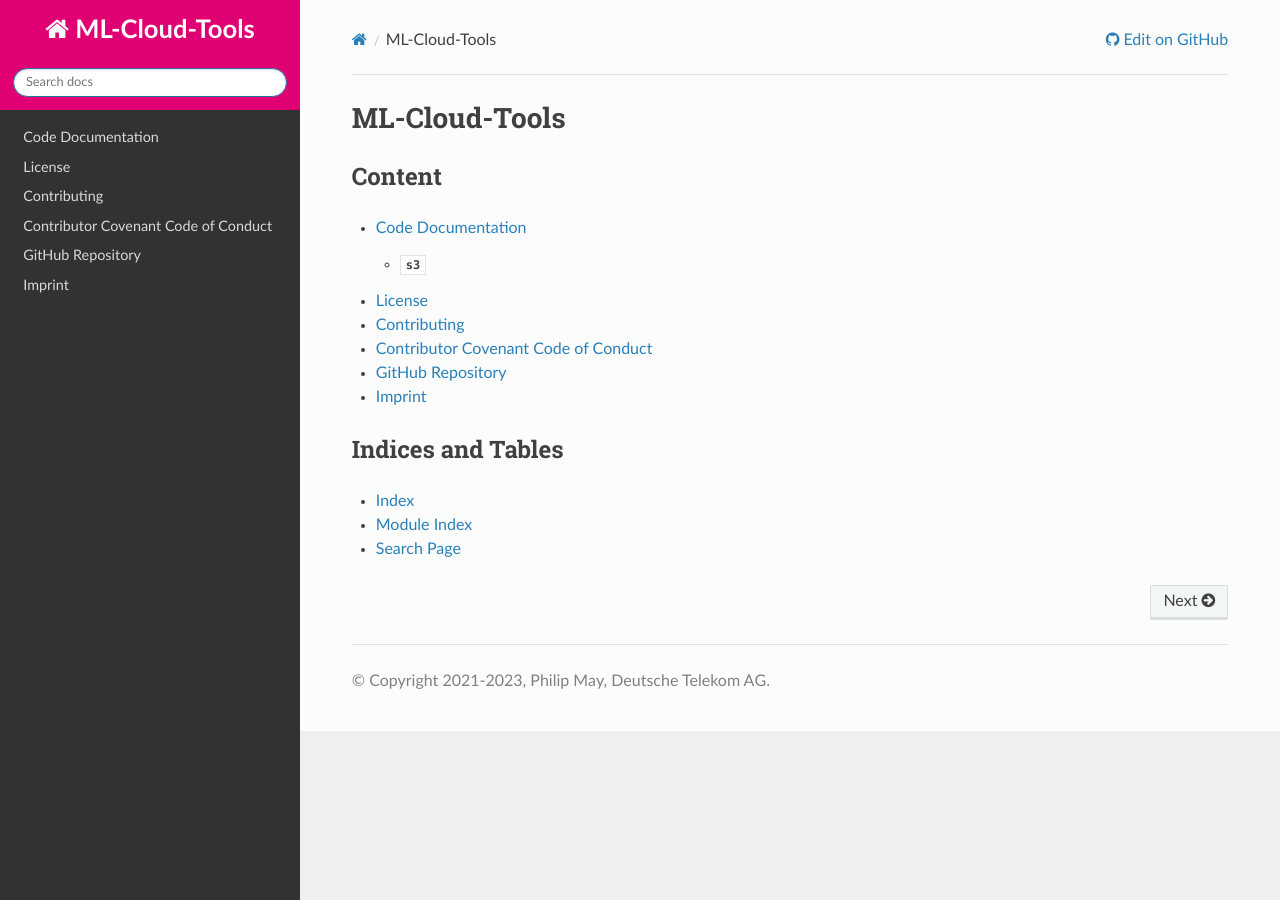
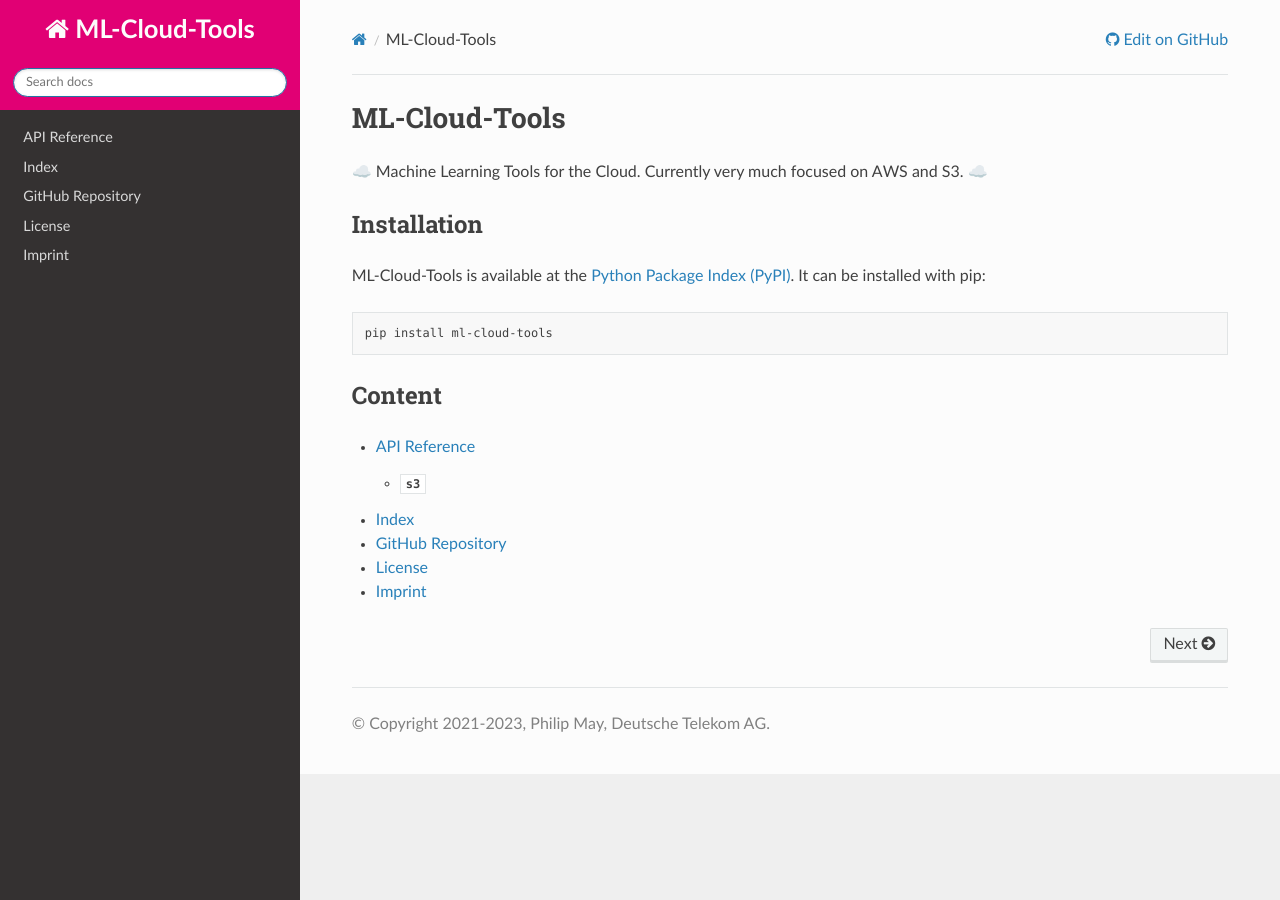
Before and after one commit to telekom/ml-cloud-tools, a Sphinx documentation site: the page built from docs/source/index.rst, in a window 1280 px wide. Built offline with Sphinx 7.4.7 and the Read the Docs theme 2.0.0, drawn with Linux system fonts in a browser that asks for light colours.

Commit message:
improve sphinx

```diff
--- a/docs/source/code-doc.rst
+++ b/docs/source/api-reference.rst
@@ -1,9 +1,9 @@
-Code Documentation
-==================
+API Reference
+=============
 
 .. toctree::
    :glob:
    :titlesonly:
    :maxdepth: 1
 
-   code-doc/*
+   api-reference/*
--- a/docs/source/index.rst
+++ b/docs/source/index.rst
@@ -1,5 +1,17 @@
 ML-Cloud-Tools
 ==============
+
+☁️ Machine Learning Tools for the Cloud. Currently very much focused on AWS and S3. ☁️
+
+Installation
+------------
+
+ML-Cloud-Tools is available at the `Python Package Index (PyPI) <https://pypi.org/project/ml-cloud-tools/>`__.
+It can be installed with pip:
+
+.. code-block:: bash
+
+   pip install ml-cloud-tools
 
 Content
 -------
@@ -8,16 +20,8 @@
    :glob:
    :maxdepth: 2
 
-   code-doc
+   api-reference
+   genindex
+   GitHub Repository <https://github.com/telekom/ml-cloud-tools>
    License <https://github.com/telekom/ml-cloud-tools/blob/main/LICENSE>
-   Contributing <https://github.com/telekom/ml-cloud-tools/blob/main/CONTRIBUTING.md>
-   Contributor Covenant Code of Conduct <https://github.com/telekom/ml-cloud-tools/blob/main/CODE_OF_CONDUCT.md>
-   GitHub Repository <https://github.com/telekom/ml-cloud-tools>
    Imprint <https://www.telekom.com/imprint>
-
-Indices and Tables
-------------------
-
-* :ref:`genindex`
-* :ref:`modindex`
-* :ref:`search`
```
Also changed, not shown: docs/source/api-reference/s3.rst (renamed from docs/source/code-doc/s3.rst).
